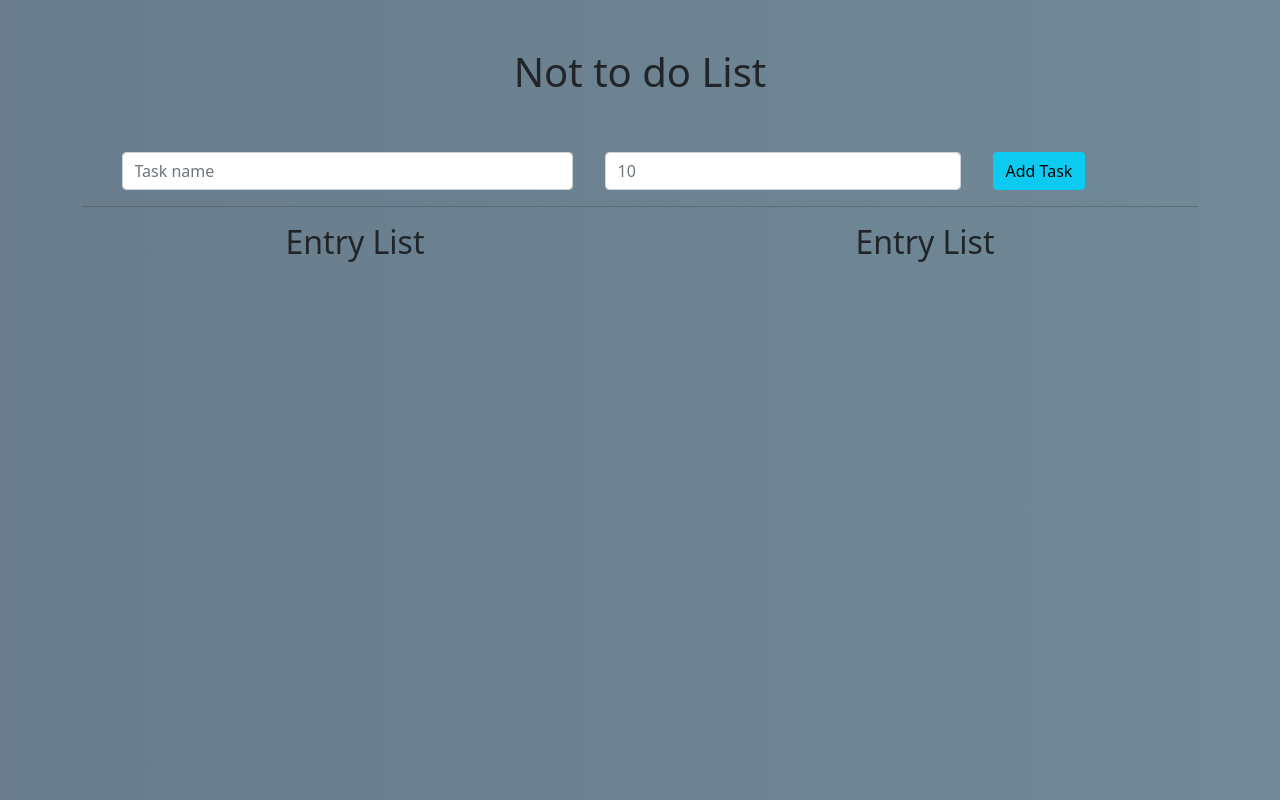
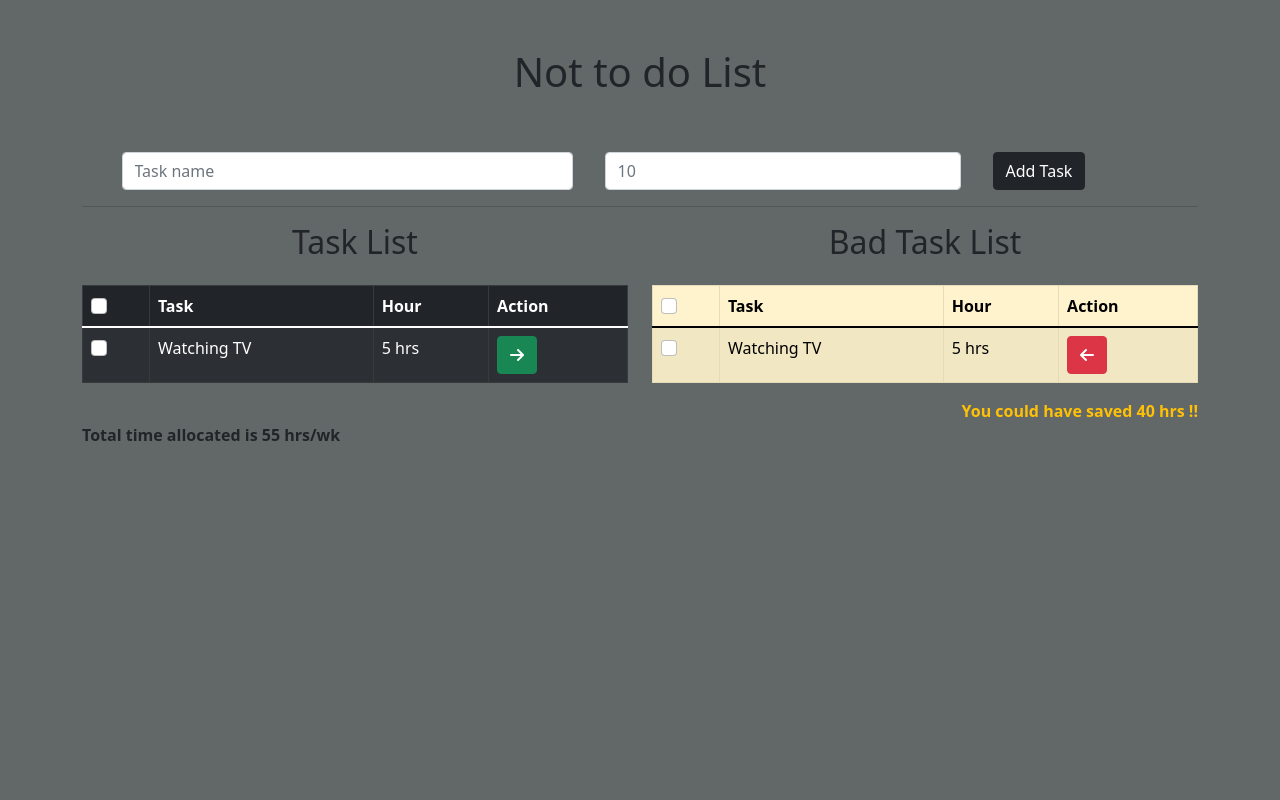
Before and after one commit to krishnashrestha47/react-not-todo-frontend, a React (Create React App) app: page / in a window 1280 px wide. Built offline with nearby package versions, Linux system fonts and the light colour scheme.

Commit message:
reusable component for the task table created

```diff
--- a/package.json
+++ b/package.json
@@ -6,6 +6,7 @@
     "@testing-library/jest-dom": "^5.16.4",
     "@testing-library/react": "^13.3.0",
     "@testing-library/user-event": "^13.5.0",
+    "autoprefixer": "10.4.5",
     "bootstrap": "^5.1.3",
     "react": "^18.2.0",
     "react-bootstrap": "^2.4.0",
--- a/src/App.css
+++ b/src/App.css
@@ -1,8 +1,4 @@
 .wrapper {
   min-height: 100vh;
-  background: linear-gradient(
-    to right,
-    rgba(16, 46, 72, 0.626),
-    rgba(47, 84, 103, 0.686)
-  );
+  background: rgb(98, 103, 103);
 }
--- a/src/components/AddTaskForm.js
+++ b/src/components/AddTaskForm.js
@@ -12,7 +12,7 @@ export const AddTaskForm = () => {
           <Form.Control placeholder="10" required type="number" />
         </Col>
         <Col md="2">
-          <Button type="submit" variant="info">
+          <Button type="submit" variant="dark">
             Add Task
           </Button>
         </Col>
--- a/src/components/ListArea.js
+++ b/src/components/ListArea.js
@@ -7,12 +7,16 @@ export const ListArea = () => {
     <div className="list-area">
       <Row>
         <Col>
-          <TaskList />
+          <TaskList tableColor="dark" arrow={"right"} title={"Task List"} />
         </Col>
         <Col>
-          <TaskList />
+          <TaskList tableColor="warning" title={"Bad Task List"} />
+          <div className="text-end text-warning fw-bold">
+            You could have saved 40 hrs !!
+          </div>
         </Col>
       </Row>
+      <div className="fw-bold">Total time allocated is 55 hrs/wk</div>
     </div>
   );
 };
--- a/src/components/TaskList.js
+++ b/src/components/TaskList.js
@@ -1,9 +1,44 @@
 import React from "react";
+import { Button, Form, Table } from "react-bootstrap";
 
-export const TaskList = () => {
+export const TaskList = ({ title, tableColor, arrow }) => {
   return (
     <div>
-      <h2 className="text-center">Entry List</h2>
+      <h2 className="text-center">{title}</h2>
+      <div className="table mt-4">
+        <Table striped bordered hover variant={tableColor}>
+          <thead>
+            <tr>
+              <th>
+                <Form.Check type="checkbox" />
+              </th>
+              <th>Task</th>
+              <th>Hour</th>
+              <th>Action</th>
+            </tr>
+          </thead>
+          <tbody>
+            <tr>
+              <td>
+                <Form.Check type="checkbox" />
+              </td>
+              <td>Watching TV</td>
+              <td>5 hrs</td>
+              <td>
+                {arrow === "right" ? (
+                  <Button variant="success">
+                    <i class="fa-solid fa-arrow-right"></i>
+                  </Button>
+                ) : (
+                  <Button variant="danger">
+                    <i class="fa-solid fa-arrow-left"></i>
+                  </Button>
+                )}
+              </td>
+            </tr>
+          </tbody>
+        </Table>
+      </div>
     </div>
   );
 };
```
Also changed, not shown: 1 other file (tests, documents, lock files or other folders).
